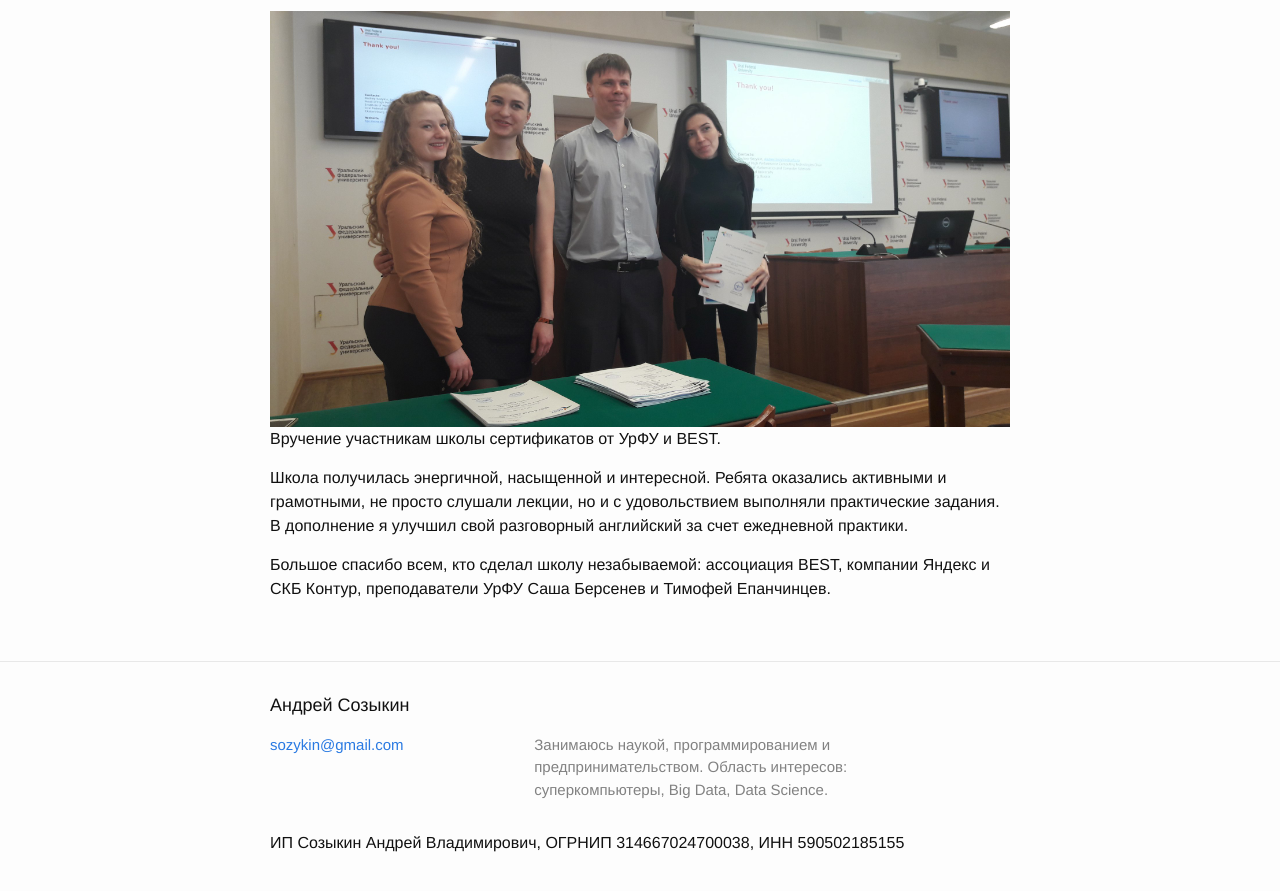
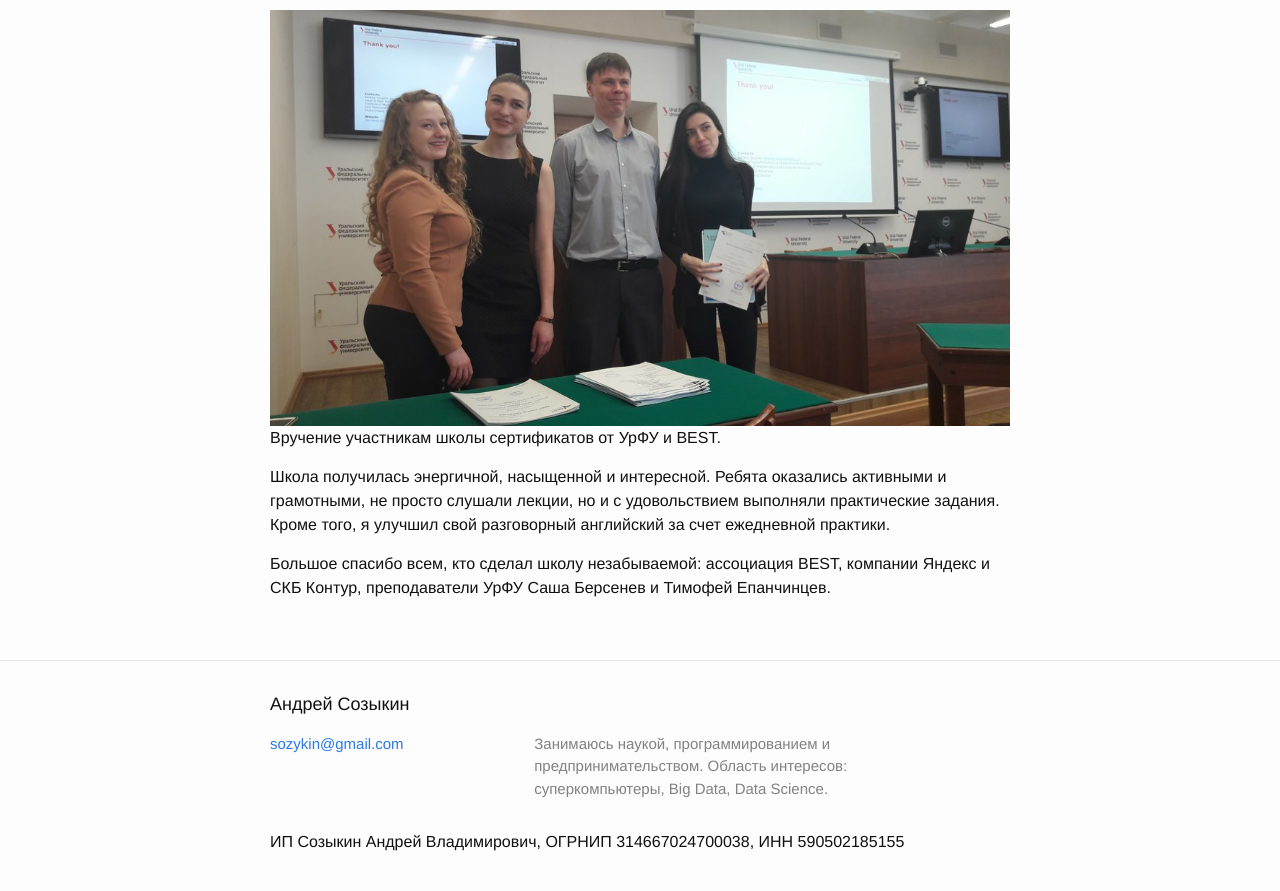
Before and after one commit to sozykin/asozykin.ru, a Jekyll site: the page built from _posts/2017-03-13-Parallel-Play-School.md, in a window 1280 px wide and 900 px high, scrolled down 3692 px. Shown: the top 891 px of the window. Built offline with Jekyll 4.4.1, drawn with Linux system fonts in a browser that asks for light colours; comment, search, counter and statistics services are not loaded.

Commit message:
Images of Parallel Play school are compressed

```diff
--- a/_posts/2017-03-13-Parallel-Play-School.md
+++ b/_posts/2017-03-13-Parallel-Play-School.md
@@ -37,6 +37,6 @@ comments: true
 ![Экскурсия в Яндекс](/assets/images/parallel_play/certs.jpg)
 Вручение участникам школы сертификатов от УрФУ и BEST.
 
-Школа получилась энергичной, насыщенной и интересной. Ребята оказались активными и грамотными, не просто слушали лекции, но и с удовольствием выполняли практические задания. В дополнение я улучшил свой разговорный английский за счет ежедневной практики.
+Школа получилась энергичной, насыщенной и интересной. Ребята оказались активными и грамотными, не просто слушали лекции, но и с удовольствием выполняли практические задания. Кроме того, я улучшил свой разговорный английский за счет ежедневной практики.
 
 Большое спасибо всем, кто сделал школу незабываемой: ассоциация BEST, компании Яндекс и СКБ Контур, преподаватели УрФУ Саша Берсенев и Тимофей Епанчинцев.
```
Also changed, not shown: assets/images/parallel_play/asanov.jpg, assets/images/parallel_play/certs.jpg, assets/images/parallel_play/ivanov.jpg, assets/images/parallel_play/pp_group.jpg, assets/images/parallel_play/projects.jpg, assets/images/parallel_play/projects_working.jpg, assets/images/parallel_play/yandex.jpg.
